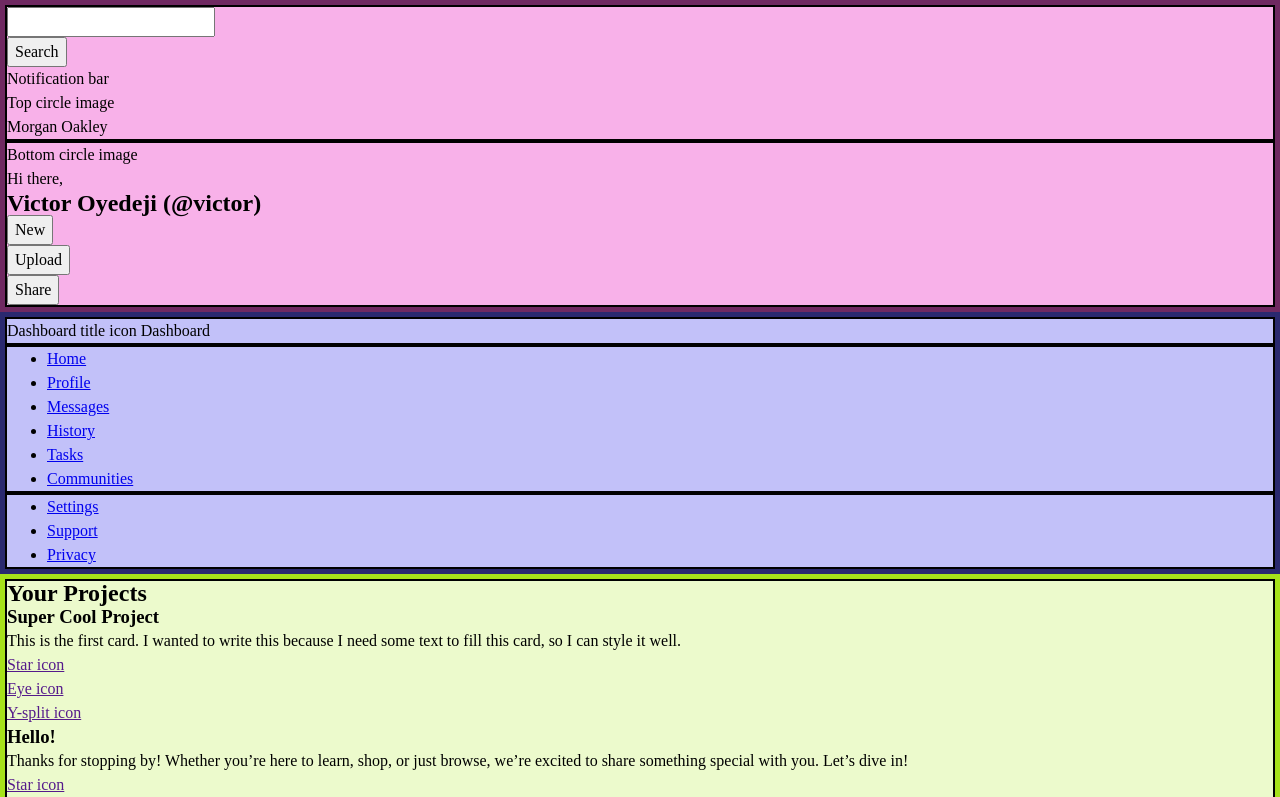
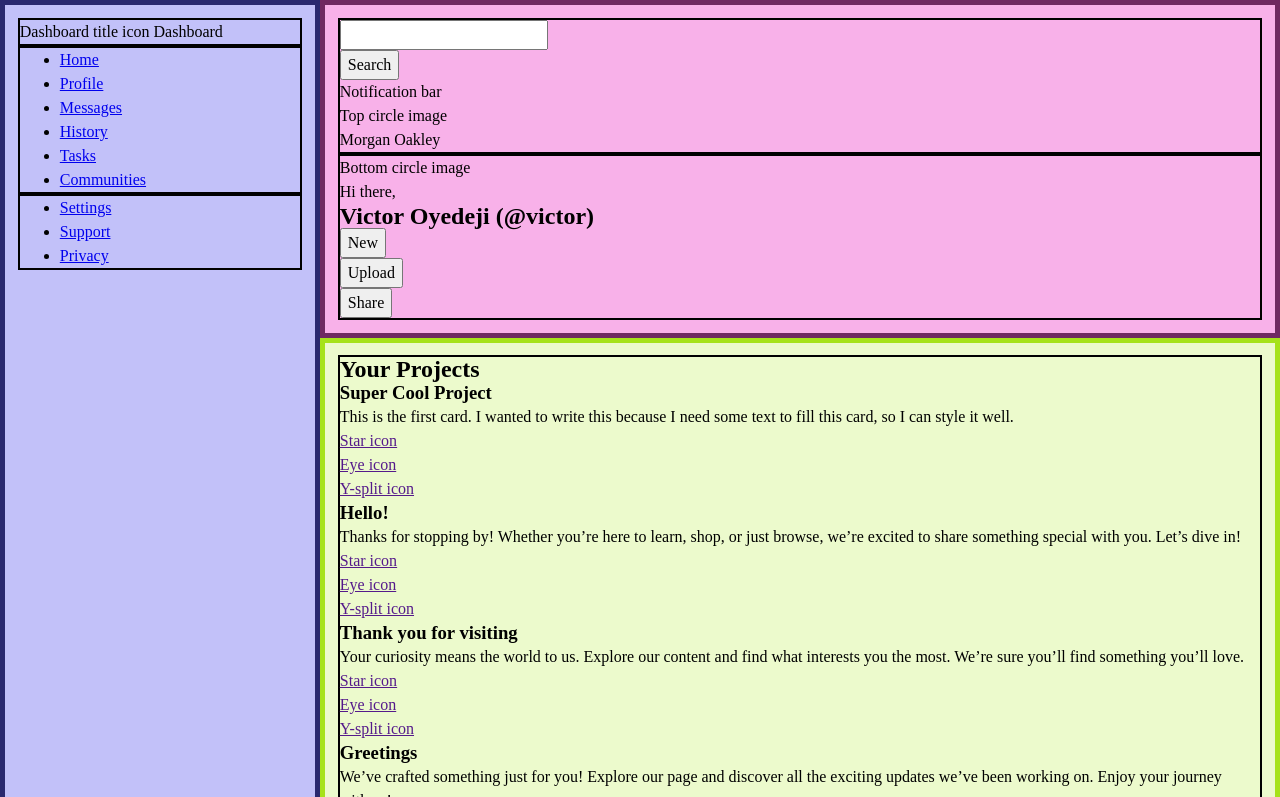
Before and after one commit to itsvictoroyedeji/test-admin-dashboard, a plain HTML site: page index.html in a window 1280 px wide. Shown: the top 797 px of the page. Drawn offline with Linux system fonts and the light colour scheme.

Commit message:
feat: Initial general grid layout done

```diff
--- a/styles.css
+++ b/styles.css
@@ -83,3 +83,30 @@ h1, h2, h3, h4, h5, h6 {
 .sidebar-project > * {
   border: 2px solid rgb(226, 26, 36);
 }
+
+/* General Layout */
+
+.container {
+  display: grid;
+  grid-template-columns: repeat(4, 1fr);
+  grid-template-rows: 1fr 4fr;
+  grid-auto-rows: auto;
+}
+
+.container > * {
+  padding: 0.8em;
+}
+
+.header {
+  grid-column: 2 / -1;
+}
+
+.sidebar {
+  grid-column: 1;
+  grid-row: 1 / 3;
+}
+
+.main-content {
+  grid-column: 2 / -1;
+
+}
```
